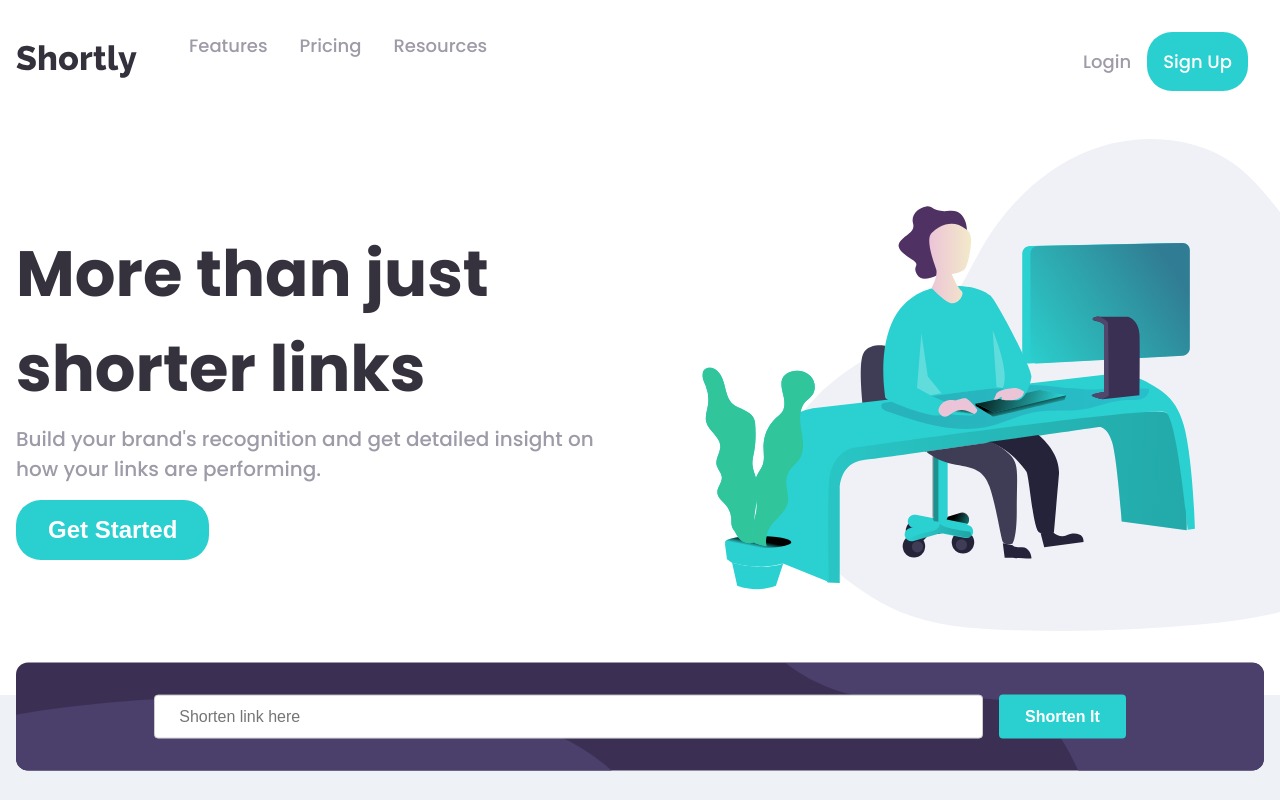
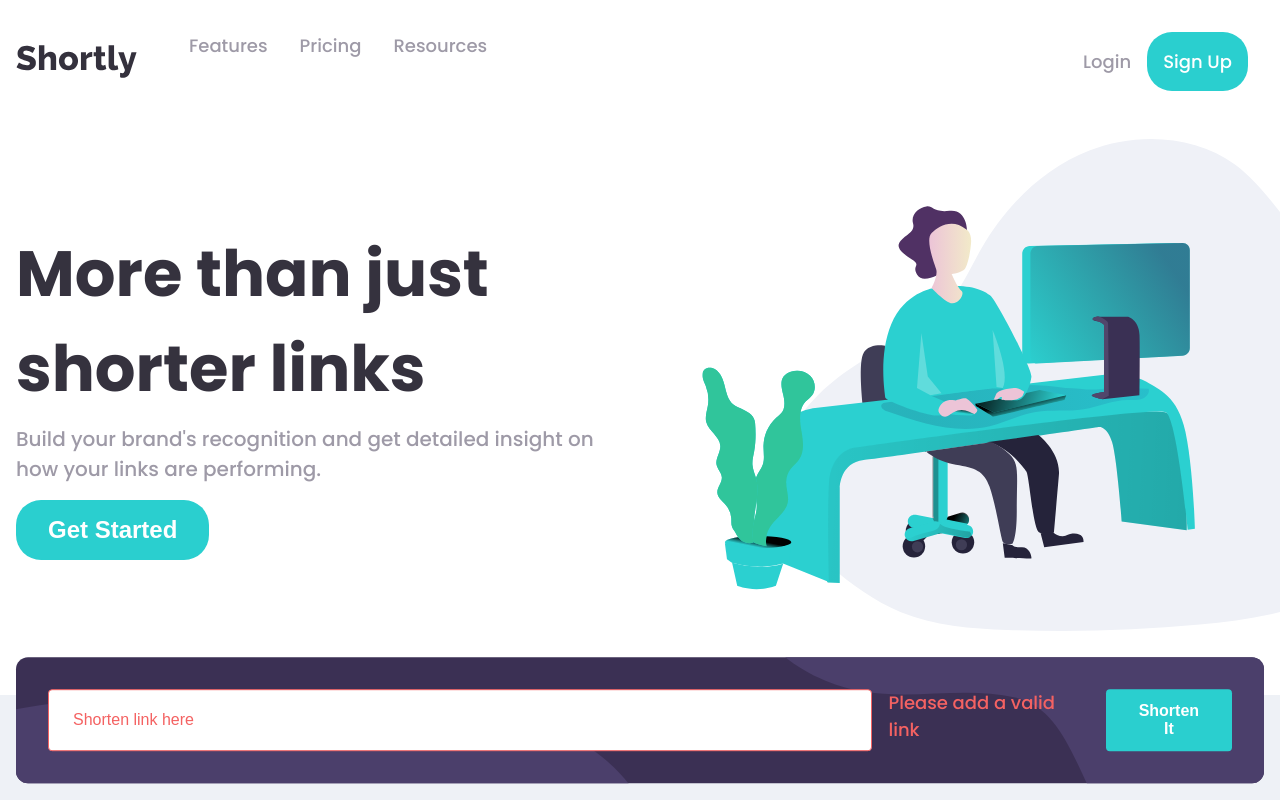
Before and after one commit to pokrywa1/url-shortening, a React (Create React App) app: page / in a window 1280 px wide. Both pictures are taken after typing "Sample" into the empty fields and a click on the button "Shorten It". Shown: the top 800 px of the page. Built offline with nearby package versions, Linux system fonts and the light colour scheme; no server answers.

Commit message:
checkpoint before styling form

```diff
--- a/src/components/LinkForm.js
+++ b/src/components/LinkForm.js
@@ -4,8 +4,8 @@ import formBackground from '../images/bg-shorten-mobile.svg';
 import formBackgroundDesktop from '../images/bg-shorten-desktop.svg';
 
 const LinkForm = props => {
-  const [valid, setValid] = useState(false);
   const linkRef = useRef(undefined);
+  const [valid, setValid] = useState(true);
 
   const handleSubmit = event => {
     event.preventDefault();
@@ -23,6 +23,7 @@ const LinkForm = props => {
           shortedLink: data?.result.short_link3,
         };
         props.getLinkListHandle(linkObj);
+        setValid(true);
       })
       .catch(err => {
         setValid(false);
@@ -30,7 +31,7 @@ const LinkForm = props => {
   };
 
   return (
-    <FormStyles>
+    <FormStyles valid={valid}>
       <form onSubmit={handleSubmit}>
         <input
           type="text"
@@ -38,9 +39,12 @@ const LinkForm = props => {
           placeholder="Shorten link here"
           ref={linkRef}
         />
+        {!valid && <ErrorStyles>Please add a valid link</ErrorStyles>}
         <button type="submit">Shorten It</button>
+
         {/* <input type="submit" value="Shorten It!" /> */}
       </form>
+
       <BackgroundMobileStyles>
         <img src={formBackground} />
       </BackgroundMobileStyles>
@@ -75,6 +79,18 @@ const FormStyles = styled.div`
     input[type='text'] {
       padding: 12px 24px;
       font-size: 16px;
+
+      border-color: ${props =>
+        !props.valid ? 'var(--color-secondary-red)' : '#ccc'};
+    }
+    input[type='text']::placeholder {
+      color: ${props => (!props.valid ? 'var(--color-secondary-red)' : '#ccc')};
+    }
+    input[type='text']:focus {
+      outline-color: ${props =>
+        !props.valid
+          ? 'var(--color-secondary-red)'
+          : 'var(--color-primary-cyan)'};
     }
     button {
       background-color: var(--color-primary-cyan);
@@ -110,6 +126,10 @@ const FormStyles = styled.div`
   }
 `;
 
+const ErrorStyles = styled.span`
+  color: var(--color-secondary-red);
+`;
+
 const BackgroundMobileStyles = styled.div`
   position: absolute;
   top: 0;
--- a/src/components/Main.js
+++ b/src/components/Main.js
@@ -6,10 +6,12 @@ import LinkForm from './LinkForm';
 
 const Main = () => {
   const [links, setLinks] = useState([]);
+
   const getLinkListHandle = link => {
     setLinks(prev => [...prev, link]);
     console.log(links);
   };
+
   return (
     <MainStyles>
       <FormAppStyles>
```
